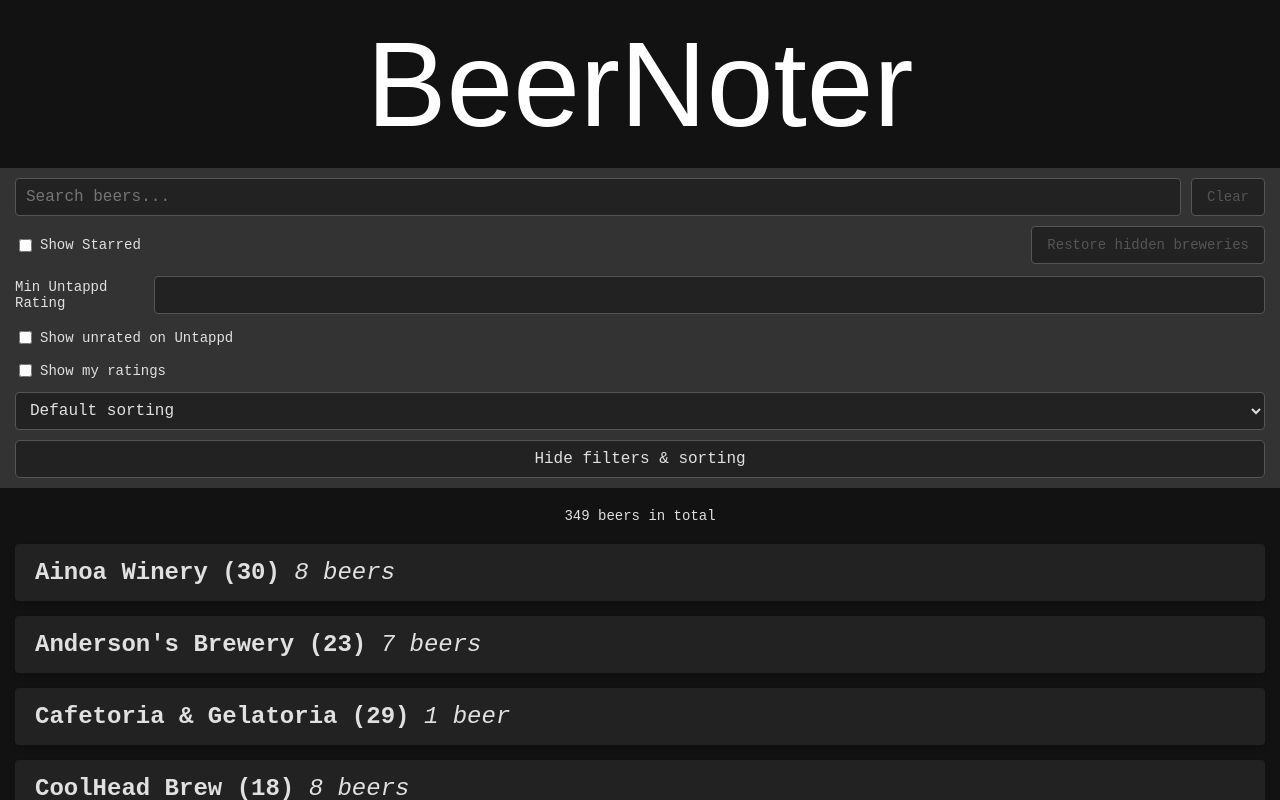
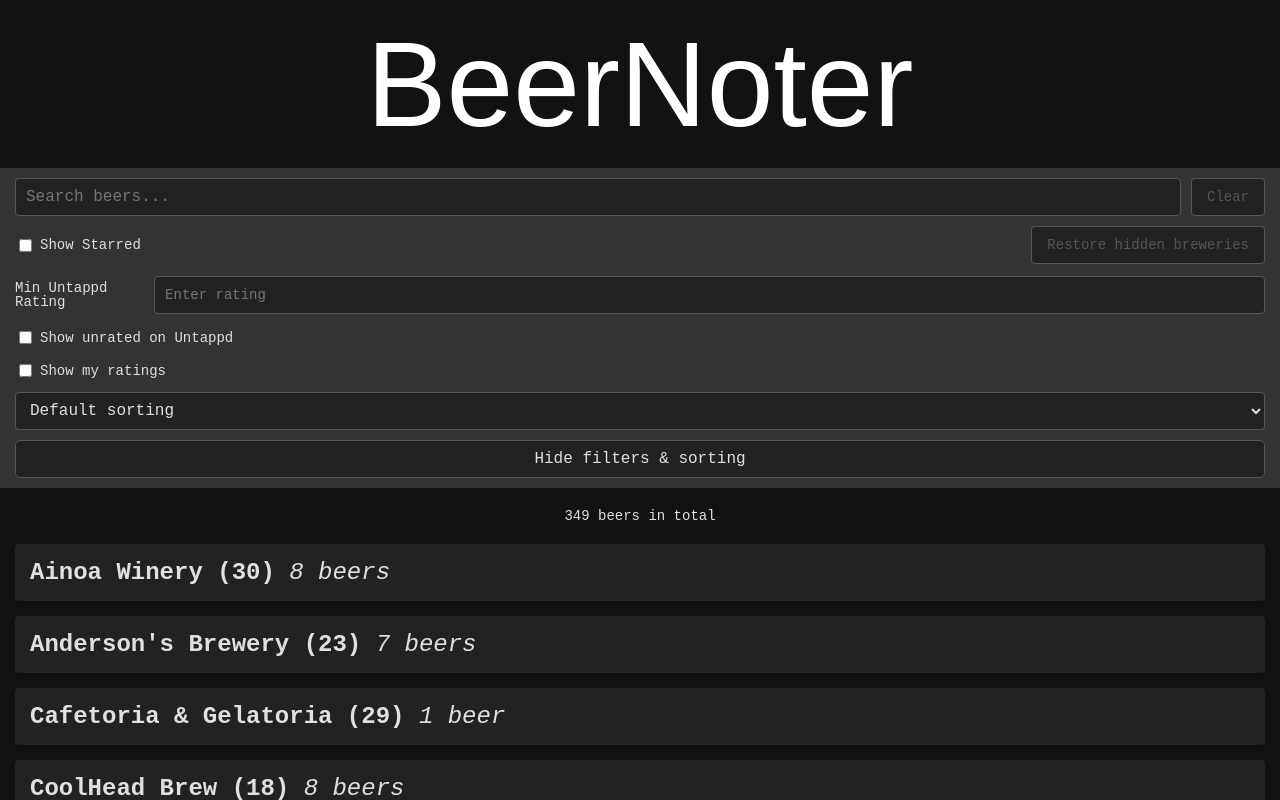
Before and after one commit to topierland/topisarkiniemi, a React (Create React App) app in the folder beer/: page / in a window 1280 px wide. Both pictures are taken after a click on the button "Show filters & sorting". Shown: the top 800 px of the page. Built offline with nearby package versions, Linux system fonts and the light colour scheme; a web font is replaced by a local one.

Commit message:
small style changes

```diff
--- a/beer/src/App.scss
+++ b/beer/src/App.scss
@@ -75,7 +75,7 @@ body {
     top: 58px;
     background-color: $filter-background-color;
     border-radius: $border-radius-default;
-    padding: 15px 20px;
+    padding: 15px;
     box-shadow: $box-shadow-default;
     cursor: pointer;
     margin: 0;
@@ -94,7 +94,7 @@ body {
 
 .beer-item {
   border-radius: $border-radius-default;
-  padding: 30px 20px 5px 20px;
+  padding: 30px 15px 5px 15px;
   h3 {
     margin-bottom: 12px;
     display: flex;
@@ -124,7 +124,7 @@ button +.beer-item {
 }
 
 .download {
-  padding: 0 30px 30px 30px;
+  padding: 0 25px 30px 25px;
   .buttons {
     display: flex;
     gap: 15px;
@@ -205,6 +205,7 @@ input[type="checkbox"] {
     align-items: center;
     gap: 5px;
     margin: 2px 0;
+    line-height: 1;
     .no-wrap {
       white-space: nowrap;
     }
@@ -231,6 +232,7 @@ input[type="checkbox"] {
       padding: 0 15px;
       width: unset;
       box-shadow: $box-shadow-default;
+      line-height: 1;
       &:disabled {
         color: $border-color;
         box-shadow: none;
@@ -259,7 +261,7 @@ input[type="checkbox"] {
 }
 
 #top-lists {
-  padding: 0 30px 10px 30px;
+  padding: 0 25px 10px 25px;
   li {
     margin-bottom: 10px;
     color: white;
--- a/beer/src/App.tsx
+++ b/beer/src/App.tsx
@@ -487,6 +487,7 @@ const App: React.FC = () => {
                       type="text"
                       inputMode={"decimal"}
                       value={minUntappdRating}
+                      placeholder={"Enter rating"}
                       onChange={(e) => {
                         const value = e.target.value.replace(",",".")
                         setMinUntappdRating(value)
```
